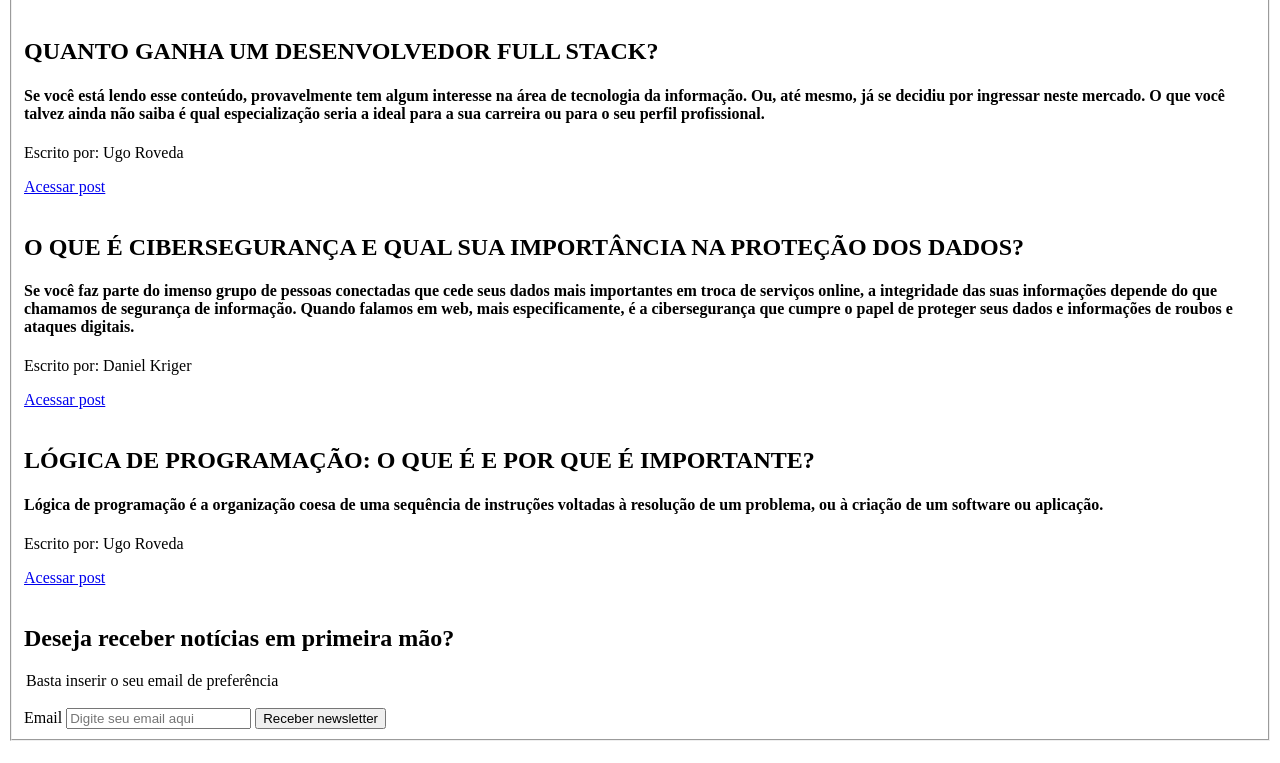
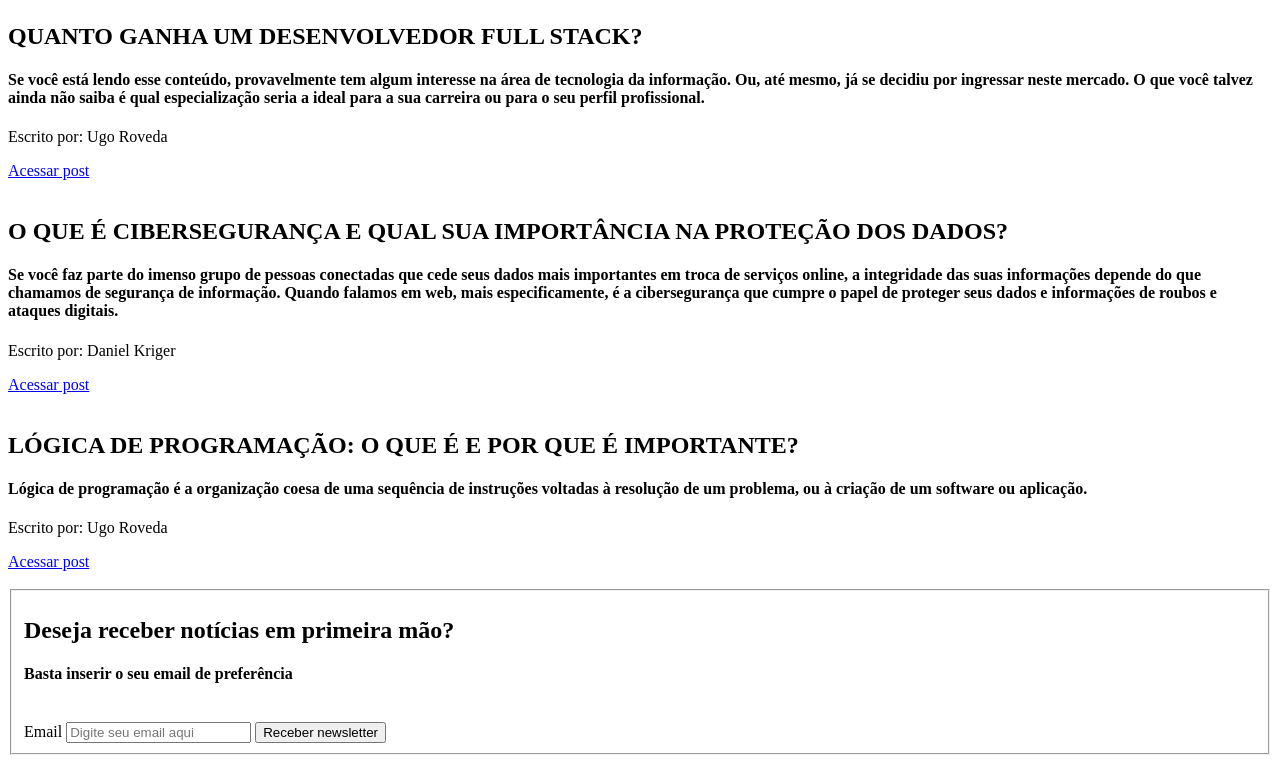
Before and after one commit to emanuelluiz01/atividades, a plain HTML site: page index.html in a window 1280 px wide. Shown: the part 95-858 px from the top of the page. Drawn offline with Linux system fonts and the light colour scheme.

Commit message:
Blog kenzie final

```diff
--- a/index.html
+++ b/index.html
@@ -8,7 +8,7 @@
     <link rel="shortcut icon" href="https://kenzie.com.br/favicon.jpeg">
 </head>
 <body>
-    <fieldset>
+
         <header><h1>Blog da Kenzie</h1></header><br>
             <main>
                 <section>
@@ -48,14 +48,13 @@
 <br>
       </main>
          <form>
-
+             <fieldset>
                 <h2>Deseja receber notícias em primeira mão?</h2>
-                <legend>Basta inserir o seu email de preferência</legend><br>
+                <h4>Basta inserir o seu email de preferência</h4><br>
                 <div><label for="email">Email</label>
                 <input type="text" name="email" placeholder="Digite seu email aqui" required="true" id="email" name="email">
                 <button type="submit">Receber newsletter</button></div>
              </fieldset>
-
          </form>
 
 </body>
```
Lines whose indentation alone changed are shown as unchanged.
